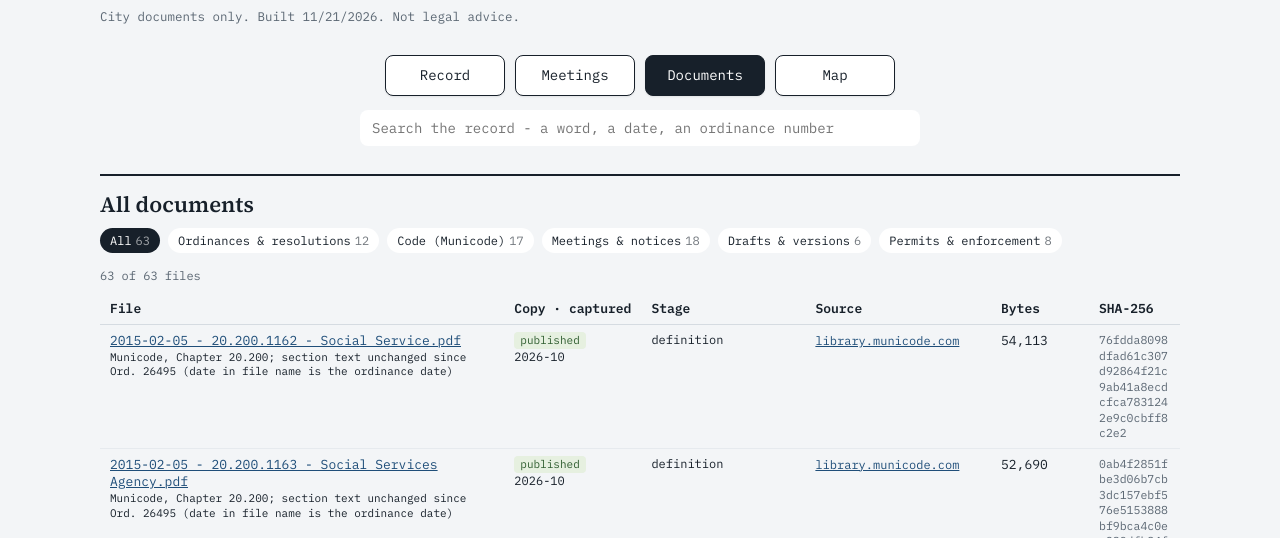
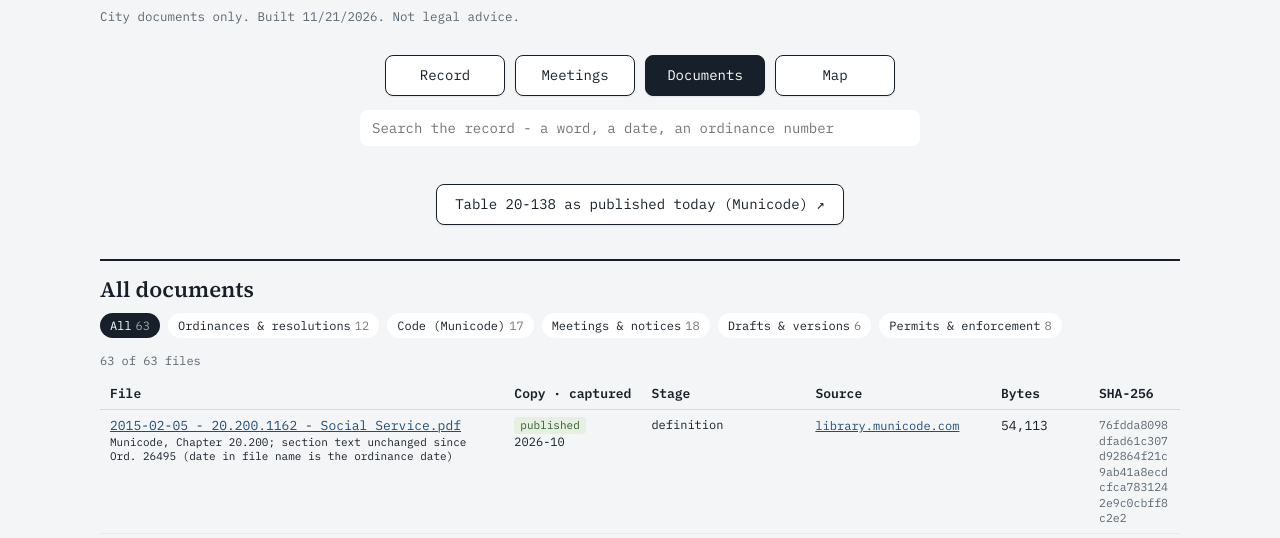
Before and after one commit to iamthepacosv/sj-table-20-138, a plain HTML site: page documents.html in a window 1280 px wide. Shown: the part 196-734 px from the top of the page. Drawn offline with Linux system fonts and the light colour scheme.

Commit message:
Button to the current Table 20-138 on Municode, under the search bar
Co-Authored-By: Claude Fable 5.1 <noreply@anthropic.com>
Claude-Session: https://claude.ai/code/session_01M31RZ5d3xFnScCaeopEQUk

```diff
--- a/documents.html
+++ b/documents.html
@@ -170,6 +170,8 @@ header{position:relative;z-index:30}
 .nav a.on{background:var(--fg);color:var(--paper)}
 @media (max-width:600px){.nav a{min-width:0;flex:1 1 40%;padding:10px 8px}}
 header+h2{margin-top:16px}
+.nav.cur{margin:38px 0 10px}
+.nav.cur a{min-width:0}
 .chips{display:flex;flex-wrap:wrap;gap:8px;margin:10px 0 14px}
 .chips button{font-family:var(--mono);font-size:12px;padding:5px 10px;border:1px solid var(--line);border-radius:999px;background:var(--paper);color:var(--fg);cursor:pointer}
 .chips button.on{background:var(--fg);color:var(--paper);border-color:var(--fg)}
@@ -199,6 +201,7 @@ header+h2{margin-top:16px}
   <div class="meta">City documents only. Built <span id="built"></span>. Not legal advice.</div>
   <nav class="nav"><a href="index.html">Record</a><a href="meetings.html">Meetings</a><a href="documents.html" class="on">Documents</a><a href="docs/map.html" target="_blank" rel="noopener">Map</a></nav>
   <div class="search"><input id="q" type="search" placeholder="Search the record - a word, a date, an ordinance number" autocomplete="off" aria-label="Search the record"><div id="hits" hidden></div></div>
+  <nav class="nav cur"><a href="https://library.municode.com/ca/san_jose/codes/code_of_ordinances?nodeId=TIT20ZO_CH20.55URVIMIUSZODI_PT3USAL_20.55.203URVIMIUSZODIUSRE" target="_blank" rel="noopener">Table 20-138 as published today (Municode) ↗</a></nav>
 </header>
 
 <h2 id="documents">All documents</h2>
```
Also changed, not shown: index.html (+3 -0 lines), meetings.html (+3 -0 lines).
